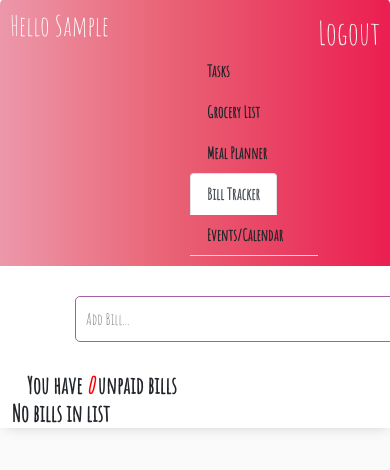
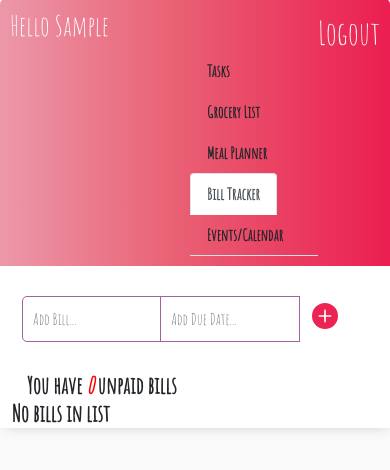
Before and after one commit to tracyphsu/ToDoApp, a Django app: page /bills in a window 390 px wide; the page is wider, and only the part inside the window is pictured. Shown: the part 51-521 px from the top of that part. Run offline with Django 3.2, Linux system fonts and the light colour scheme; the visitor is signed in with stand-in values (Sample User, id 1); data that the repository does not hold is empty; some web fonts are replaced.

Commit message:
bill to calendar, responsive, remove checkbox

```diff
--- a/ToDo_App/forms.py
+++ b/ToDo_App/forms.py
@@ -34,6 +34,11 @@ class BillForm(forms.Form):
         widget= forms.TextInput(
             attrs={'class': 'form-control', 'placeholder': 'Add Bill...', 'aria-label': 'Bill', 'aria-describedby': 'add-btn' }
         ))
+    due_date = forms.DateField(
+        widget= forms.TextInput(
+            attrs={'class': 'form-control', 'placeholder': 'Add Due Date...', 'aria-label': 'Bill', 'aria-describedby': 'add-btn' }
+        ))
+
 
 class GroceryForm(forms.Form):
     item = forms.CharField(max_length=250,
--- a/ToDo_App/templates/ToDo_App/bill_list.html
+++ b/ToDo_App/templates/ToDo_App/bill_list.html
@@ -35,11 +35,12 @@
 
     <div id="task-add-wrapper">
         <div class="task-input-box">
-            <form action="/bill-create" method="POST" style="margin-top: 20px; display: flex;" role="form">
+            <form action="/bill-create" method="POST" style="margin-top: 20px; display: flex; justify-content: center; width: auto;" role="form">
                 {% csrf_token %}
-                <div class="form-group">
-                    <div class="input-group" style="width: 280%; margin-left: 53px;">
+                <div class="form-group" style="width: 100%;">
+                    <div class="input-group">
                         {{ form.bill }}
+                        {{ form.due_date }}
                         <span class="input-group-btn">
                             <button type="submit" class="btn btn-default" id="add-link3"><svg xmlns="http://www.w3.org/2000/svg" width="26" height="26" fill="currentColor" class="bi bi-plus-circle-fill" viewBox="0 0 16 16">
                                 <path d="M16 8A8 8 0 1 1 0 8a8 8 0 0 1 16 0zM8.5 4.5a.5.5 0 0 0-1 0v3h-3a.5.5 0 0 0 0 1h3v3a.5.5 0 0 0 1 0v-3h3a.5.5 0 0 0 0-1h-3v-3z"/>
@@ -63,7 +64,9 @@
                 <div class="task-title">
                     <a href="/bill-notpaid/{{bill.id}}"><div class="task-complete-icon"></div></a>
                     <i><s><a href="{% url 'bill-update' bill.id %}">{{bill.bill}}</a></s></i>
+
                 </div>
+                <p>Due Date: {{bill.due_date}}</p>
                 <div class="icons">
                     <a class="edit-link" href="{% url 'bill-update' bill.id %}"><svg xmlns="http://www.w3.org/2000/svg" width="20" height="20" fill="currentColor" class="bi bi-pencil-square" viewBox="0 0 16 16">
                         <path d="M15.502 1.94a.5.5 0 0 1 0 .706L14.459 3.69l-2-2L13.502.646a.5.5 0 0 1 .707 0l1.293 1.293zm-1.75 2.456-2-2L4.939 9.21a.5.5 0 0 0-.121.196l-.805 2.414a.25.25 0 0 0 .316.316l2.414-.805a.5.5 0 0 0 .196-.12l6.813-6.814z"/>
@@ -80,7 +83,7 @@
                     <a href="/bill-paid/{{bill.id}}"><div class="task-incomplete-icon"></div></a>
                     <p style="margin-left: 10px;">{{bill.bill}}</p>
                 </div>
-
+                <p>Due Date: {{bill.due_date}}</p>
                 <div class="icons">
                     <a class="edit-link" href="{% url 'bill-update' bill.id %}"><svg xmlns="http://www.w3.org/2000/svg" width="20" height="20" fill="currentColor" class="bi bi-pencil-square" viewBox="0 0 16 16">
                         <path d="M15.502 1.94a.5.5 0 0 1 0 .706L14.459 3.69l-2-2L13.502.646a.5.5 0 0 1 .707 0l1.293 1.293zm-1.75 2.456-2-2L4.939 9.21a.5.5 0 0 0-.121.196l-.805 2.414a.25.25 0 0 0 .316.316l2.414-.805a.5.5 0 0 0 .196-.12l6.813-6.814z"/>
--- a/ToDo_App/templates/ToDo_App/event_list.html
+++ b/ToDo_App/templates/ToDo_App/event_list.html
@@ -42,7 +42,6 @@
 
     <div class="task-items-wrapper">
         <iframe src="https://calendar.google.com/calendar/embed?height=600&wkst=1&bgcolor=%23B39DDB&ctz=America%2FLos_Angeles&src=YmIzYzZqZXY3Nmpsa204bjQzYjFrbmtoY29AZ3JvdXAuY2FsZW5kYXIuZ29vZ2xlLmNvbQ&color=%23B39DDB&title=Lifestyle%20Tracker" style="border:solid 1px #777" width="800" height="600" frameborder="0" scrolling="no"></iframe>
-        <!-- <iframe src="https://calendar.google.com/calendar/htmlembed?src=bb3c6jev76jlkm8n43b1knkhco@group.calendar.google.com&ctz=America/Los_Angeles" style="border: 0" width="800" height="600" frameborder="0" scrolling="no"></iframe> -->
     </div>
 
 {% endblock content %}
--- a/ToDo_App/templates/ToDo_App/grocery_list.html
+++ b/ToDo_App/templates/ToDo_App/grocery_list.html
@@ -35,10 +35,10 @@
 
     <div id="task-add-wrapper">
         <div class="task-input-box">
-            <form action="{% url 'grocery-create' %}" method="POST" style="margin-top: 20px; display: flex;" role="form">
+            <form action="{% url 'grocery-create' %}" method="POST" style="margin-top: 20px; display: flex; justify-content: center; width: auto;" role="form">
                 {% csrf_token %}
-                <div class="form-group">
-                    <div class="input-group" style="width: 280%; margin-left: 53px;">
+                <div class="form-group" style="width: 100%">
+                    <div class="input-group">
                         {{ form.item }}
                         <span class="input-group-btn">
                             <button type="submit" class="btn btn-default" id="add-link2"><svg xmlns="http://www.w3.org/2000/svg" width="26" height="26" fill="currentColor" class="bi bi-plus-circle-fill" viewBox="0 0 16 16">
--- a/ToDo_App/templates/ToDo_App/task_list.html
+++ b/ToDo_App/templates/ToDo_App/task_list.html
@@ -34,10 +34,10 @@
 
     <div id="task-add-wrapper">
         <div class="task-input-box">
-            <form action="{% url 'task-create' %}" method="POST" style="margin-top: 20px; display: flex;" role="form">
+            <form action="{% url 'task-create' %}" method="POST" style="margin-top: 20px; display: flex; justify-content: center; width: auto;" role="form">
                 {% csrf_token %}
-                <div class="form-group">
-                    <div class="input-group container-fluid" style="width: 280%; margin-left: 40px">
+                <div class="form-group" style="width: 100%;">
+                    <div class="input-group container-fluid">
                         {{ form.title }}
                         <span class="input-group-btn">
                             <button type="submit" class="btn btn-default" id="add-link"><svg xmlns="http://www.w3.org/2000/svg" width="26" height="26" fill="currentColor" class="bi bi-plus-circle-fill" viewBox="0 0 16 16">
--- a/ToDo_App/urls.py
+++ b/ToDo_App/urls.py
@@ -35,6 +35,7 @@ urlpatterns = [
     path('meal-delete/<int:pk>/', MealDelete.as_view(), name= 'meal-delete'),
     path('meal-complete/<int:id>/', meal_complete, name= 'meal-complete'),
     path('meal-incomplete/<int:id>/', meal_incomplete, name= 'meal-incomplete'),
+    path('delete_all', delete_all, name= 'delete_all'),
     path('event-create', EventCreate.as_view(), name= 'event-create'),
     path('create_event', create_event),
 
--- a/ToDo_App/views.py
+++ b/ToDo_App/views.py
@@ -181,16 +181,16 @@ def bills(request):
     context = {'bills':bills, 'form': form, 'counts': counts}
     return render(request, 'ToDo_App/bill_list.html', context)
 
-@login_required
-@require_POST
-def billCreate(request):
-    form= BillForm(request.POST)
+# @login_required
+# @require_POST
+# def billCreate(request):
+#     form= BillForm(request.POST)
 
-    if form.is_valid():
-        new_bill= Bill(bill=request.POST['bill'])
-        new_bill.save()
+#     if form.is_valid():
+#         new_bill= Bill(bill=request.POST['bill'], due_date=request.POST['due_date'])
+#         new_bill.save()
 
-    return redirect('/bills')
+#     return redirect('/bills')
 
 class BillList(LoginRequiredMixin, ListView):
     model = Bill
@@ -281,6 +281,10 @@ class MealDelete(LoginRequiredMixin, DeleteView):
     context_object_name= 'meals'
     success_url= reverse_lazy('meals')
 
+def delete_all(request):
+    delete_all.delete = Meal.objects.all().delete()
+    return redirect('/meals')
+
 @login_required
 def meal_complete(request, id):
     mark_complete = Meal.objects.get(id=id)
@@ -367,6 +371,40 @@ def create_event(request):
 
     return redirect('/ToDo_App/event-list')
 
+@login_required
+@require_POST
+def billCreate(request):
+    SCOPES = 'https://www.googleapis.com/auth/calendar'
+    store = file.Storage('storage.json')
+    creds = store.get()
+    if not creds or creds.invalid:
+        flow = client.flow_from_clientsecrets('credentials.json', SCOPES)
+        creds = tools.run_flow(flow, store, flags) \
+                if flags else tools.fun(flow,store)
+
+    credentials = get_credentials()
+    http = credentials.authorize(httplib2.Http())
+    service = discovery.build('calendar', 'v3', http=http)
+
+    event = {
+        'summary': request.POST['bill'] + " Bill Due",
+        'start': {
+            'date': request.POST['due_date'],
+        },
+        'end': {
+            'date': request.POST['due_date'],
+        },
+    }
+    # json_event = json.dumps(event)
+    event = service.events().insert(calendarId='bb3c6jev76jlkm8n43b1knkhco@group.calendar.google.com', body=event).execute()
+    form= BillForm(request.POST)
+
+    if form.is_valid():
+        new_bill= Bill(bill=request.POST['bill'], due_date=request.POST['due_date'])
+        new_bill.save()
+
+    return redirect('/bills')
+
 class EventCreate(LoginRequiredMixin, CreateView):
     model= Event
     fields = ['summary', 'location', 'description', 'start_date', 'end_date']
```
Also changed, not shown: ToDo_App/templates/ToDo_App/meal_list.html (+7 -12 lines), ToDo_App/migrations/0011_auto_20210602_0527.py (added).
